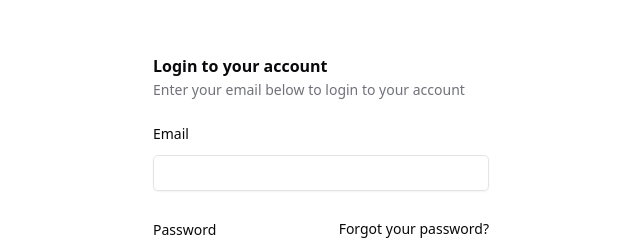
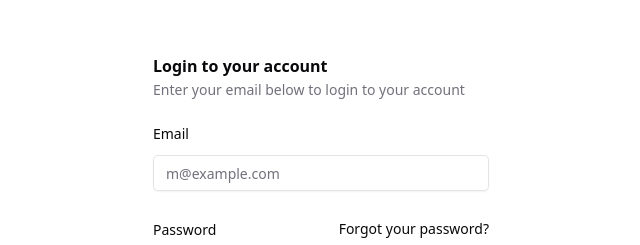
Before and after one commit to Ray-D-Song/yan, a Vue app in the folder web/: page /login in a window 1280 px wide. Shown: the part 179-424 px from the top of the page, without its empty margins (319-959 px from the left). Built offline with nearby package versions, Linux system fonts and the light colour scheme.

Commit message:
fix: type for input ele

```diff
--- a/web/src/components/ui/input/Input.tsx
+++ b/web/src/components/ui/input/Input.tsx
@@ -9,8 +9,7 @@ interface InputProps {
 }
 
 export default defineComponent<InputProps & Omit<InputHTMLAttributes, 'class' | 'defaultValue' | 'modelValue'>>({
-  name: 'Input',
-  props: ['defaultValue', 'modelValue', 'class', 'type', 'placeholder', 'required', 'disabled', 'value'] as any,
+  props: ['defaultValue', 'modelValue', 'class', 'type', 'placeholder', 'required', 'disabled', 'value'],
   emits: ['update:modelValue'],
   setup(props, { emit, attrs }) {
     const state = reactive({
@@ -31,6 +30,10 @@ export default defineComponent<InputProps & Omit<InputHTMLAttributes, 'class' |
 
     return () => (
       <input
+        type={props.type}
+        placeholder={props.placeholder}
+        required={props.required}
+        disabled={props.disabled}
         {...attrs}
         data-slot="input"
         class={cn(
```
